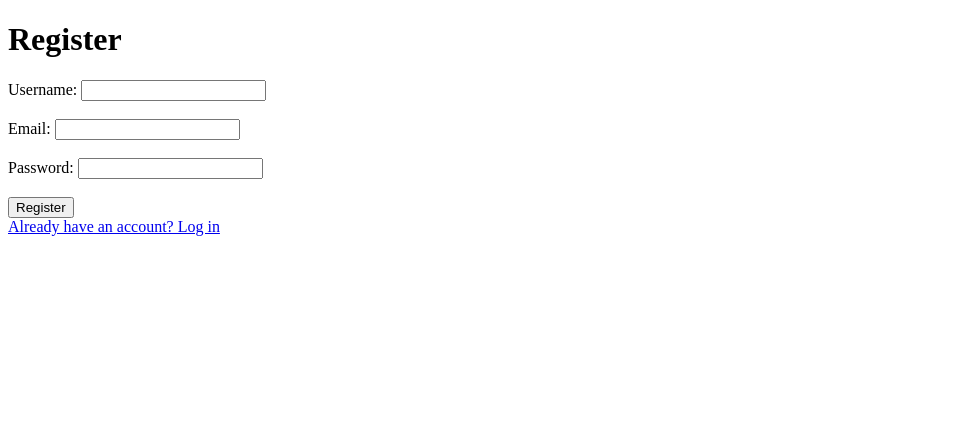
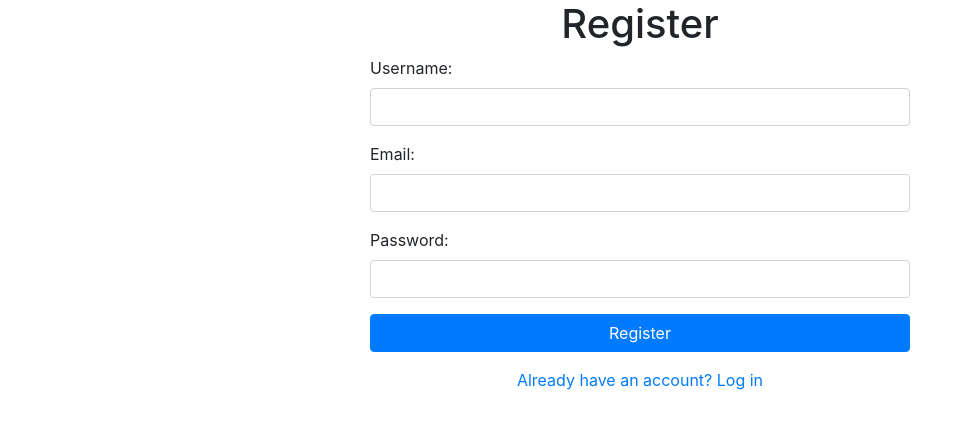
Before and after one commit to adamfinklecloudberry/blog, a Flask app: page /register in a window 1280 px wide. Shown: the top 429 px of the page, without its empty margins (0-965 px from the left). Run offline with Flask 3, Linux system fonts and the light colour scheme; some libraries are stand-ins or nearby versions.

Commit message:
Upgaded login.html with bootstrap and centered everything.

```diff
--- a/templates/register.html
+++ b/templates/register.html
@@ -4,18 +4,34 @@
     <meta charset="UTF-8">
     <meta name="viewport" content="width=device-width, initial-scale=1.0">
     <title>Register</title>
+    <!-- Bootstrap CSS -->
+    <link href="https://stackpath.bootstrapcdn.com/bootstrap/4.5.2/css/bootstrap.min.css" rel="stylesheet">
 </head>
 <body>
-    <h1>Register</h1>
+    <div class="container">
+        <div class="row justify-content-center">
+            <div class="col-md-6">
+                <h1 class="text-center">Register</h1>
                 <form method="POST">
+                    <div class="form-group">
                         <label for="username">Username:</label>
-        <input type="text" id="username" name="username" required><br><br>
+                        <input type="text" class="form-control" id="username" name="username" required>
+                    </div>
+                    <div class="form-group">
                         <label for="email">Email:</label>
-        <input type="email" id="email" name="email" required><br><br>
+                        <input type="email" class="form-control" id="email" name="email" required>
+                    </div>
+                    <div class="form-group">
                         <label for="password">Password:</label>
-        <input type="password" id="password" name="password" required><br><br>
-        <input type="submit" value="Register">
+                        <input type="password" class="form-control" id="password" name="password" required>
+                    </div>
+                    <button type="submit" class="btn btn-primary btn-block">Register</button>
                 </form>
+                <div class="text-center mt-3">
                     <a href="{{ url_for('authentication.login') }}">Already have an account? Log in</a>
+                </div>
+            </div>
+        </div>
+    </div>
 </body>
 </html>
```
Lines whose indentation alone changed are shown as unchanged.
